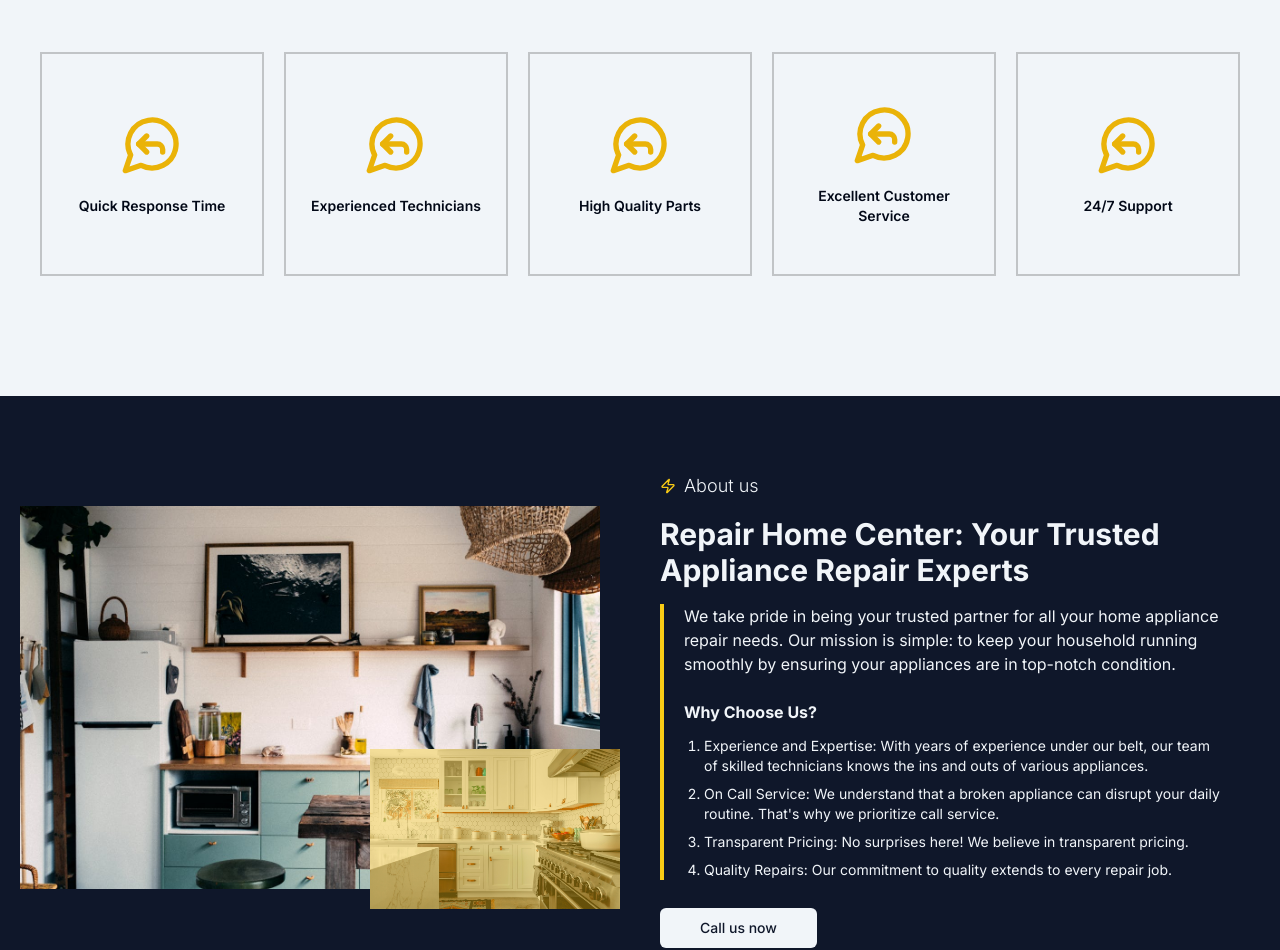
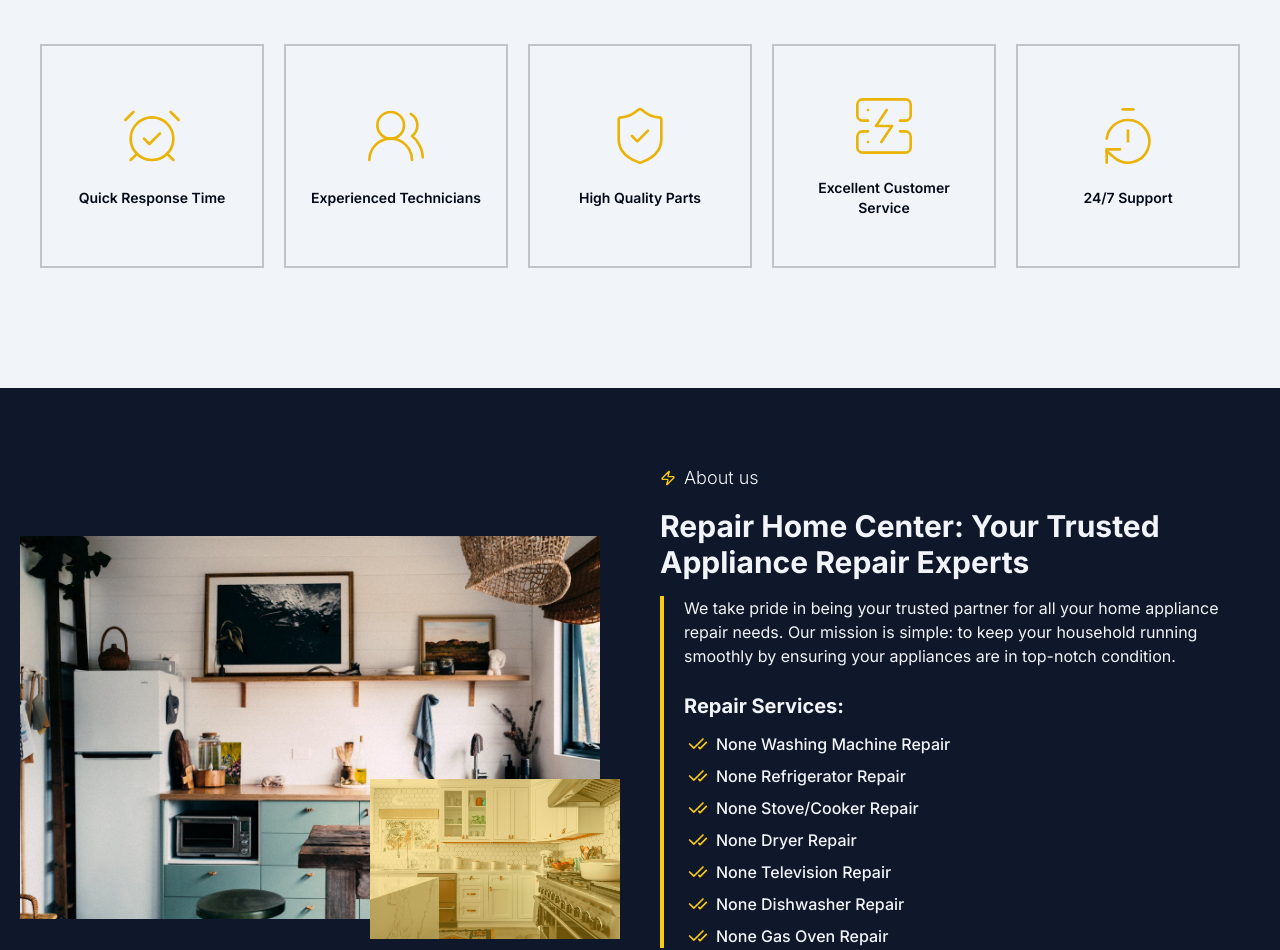
Before and after one commit to cyhammad/repair-home-center, a Next.js app: page / in a window 1280 px wide. Shown: the part 1373-2323 px from the top of the page. Built offline with nearby package versions, Linux system fonts and the light colour scheme.

Commit message:
updated stuff

```diff
--- a/app/globals.css
+++ b/app/globals.css
@@ -57,3 +57,7 @@
     @apply bg-background text-foreground;
   }
 }
+
+*{
+  overscroll-behavior: none;
+}
--- a/app/services-centers/bosch/page.jsx
+++ b/app/services-centers/bosch/page.jsx
@@ -14,7 +14,7 @@ const BoschPage = () => {
   return (
     <div className="flex flex-col">
       <BoschHeader />
-      <HeroSection company="bosch" />
+      <HeroSection company="bosch" title="Authorized Bosch Service Center:" />
       <StatsSection />
       <AboutSection company="bosch" />
       <ServicesSection />
--- a/app/services-centers/lg/page.jsx
+++ b/app/services-centers/lg/page.jsx
@@ -29,7 +29,7 @@ const LgPage = () => {
           </Link>
         }
       />
-      <HeroSection company="lg" />
+      <HeroSection company="lg" title="Authorized LG Service Center:" />
       <StatsSection />
       <WhyChooseUs />
       <AboutSection company="lg" />
--- a/app/services-centers/samsung/page.jsx
+++ b/app/services-centers/samsung/page.jsx
@@ -29,7 +29,7 @@ const SamsungPage = () => {
           </Link>
         }
       />
-      <HeroSection company="samsung" />
+      <HeroSection company="samsung" title="Authorized Samsung Service Center:" />
       <StatsSection />
       <WhyChooseUs />
       <AboutSection company="samsung" />
--- a/app/services-centers/siemens/page.jsx
+++ b/app/services-centers/siemens/page.jsx
@@ -29,7 +29,7 @@ const SiemensPage = () => {
           </Link>
         }
       />
-      <HeroSection company="siemens" />
+      <HeroSection company="siemens" title="Authorized Siemens Service Center:" />
       <StatsSection />
       <WhyChooseUs />
       <AboutSection company="siemens" />
--- a/components/AboutSection.jsx
+++ b/components/AboutSection.jsx
@@ -8,12 +8,14 @@ import {
   SheetTrigger,
 } from "@/components/ui/sheet";
 import { phoneNumber } from "@/lib/phone";
-import { Zap } from "lucide-react";
+import { CheckCheck, Zap } from "lucide-react";
 import Image from "next/image";
 import Link from "next/link";
 import React from "react";
 
 const AboutSection = ({ company = "none" }) => {
+  // Make first letter capital of company
+  const companyPascalCase = company.charAt(0).toUpperCase() + company.slice(1);
   return (
     <section
       id="about"
@@ -50,27 +52,37 @@ const AboutSection = ({ company = "none" }) => {
             top-notch condition.
             <br />
             <br />
-            <span className="font-bold">Why Choose Us?</span>
-            <ol className="flex list-decimal flex-col gap-2 px-5 pt-3 text-sm">
-              <li>
-                Experience and Expertise: With years of experience under our
-                belt, our team of skilled technicians knows the ins and outs of
-                various appliances.
+            <span className="text-xl font-bold">Repair Services:</span>
+            <ul className="flex flex-col gap-2 px-1 pt-3 font-medium">
+              <li className="flex items-center gap-2">
+                <CheckCheck className="h-5 w-5 text-yellow-400" />
+                {companyPascalCase} Washing Machine Repair
               </li>
-              <li>
-                On Call Service: We understand that a broken appliance can
-                disrupt your daily routine. That's why we prioritize call
-                service.
+              <li className="flex items-center gap-2">
+                <CheckCheck className="h-5 w-5 text-yellow-400" />
+                {companyPascalCase} Refrigerator Repair
               </li>
-              <li>
-                Transparent Pricing: No surprises here! We believe in
-                transparent pricing.
+              <li className="flex items-center gap-2">
+                <CheckCheck className="h-5 w-5 text-yellow-400" />
+                {companyPascalCase} Stove/Cooker Repair
               </li>
-              <li>
-                Quality Repairs: Our commitment to quality extends to every
-                repair job.
+              <li className="flex items-center gap-2">
+                <CheckCheck className="h-5 w-5 text-yellow-400" />
+                {companyPascalCase} Dryer Repair
               </li>
-            </ol>
+              <li className="flex items-center gap-2">
+                <CheckCheck className="h-5 w-5 text-yellow-400" />
+                {companyPascalCase} Television Repair
+              </li>
+              <li className="flex items-center gap-2">
+                <CheckCheck className="h-5 w-5 text-yellow-400" />
+                {companyPascalCase} Dishwasher Repair
+              </li>
+              <li className="flex items-center gap-2">
+                <CheckCheck className="h-5 w-5 text-yellow-400" />
+                {companyPascalCase} Gas Oven Repair
+              </li>
+            </ul>
           </div>
           <Sheet>
             <SheetTrigger asChild>
--- a/components/HeroSection.jsx
+++ b/components/HeroSection.jsx
@@ -4,7 +4,7 @@ import { Button } from "./ui/button";
 import Link from "next/link";
 import { phoneNumber } from "@/lib/phone";
 
-const HeroSection = ({ company = "none" }) => {
+const HeroSection = ({ company = "none", title }) => {
   return (
     <section
       className={`flex items-center justify-center ${company === "none" ? "bg-[url('/hero-bg.jpg')]" : "border-b border-black/20 bg-white"} bg-cover bg-fixed bg-center px-5 py-20`}
@@ -13,9 +13,12 @@ const HeroSection = ({ company = "none" }) => {
         <div className="grid lg:grid-cols-7 lg:items-center lg:gap-x-8 xl:gap-x-12">
           <div className="lg:col-span-3">
             <h1 className="scroll-m-20 text-4xl font-extrabold tracking-tight lg:text-5xl">
-              Reliable, and Affordable Home Appliance Repairs
+              {title || "Authorized Service Center:"} <br />
+              <span className="text-black/40">
+                Official Home Appliance Repairs
+              </span>
             </h1>
-            <p className="mt-3 py-5 text-xl text-muted-foreground">
+            <p className="mt-3 py-5 text-muted-foreground">
               We understand the importance of a smoothly functioning home. When
               your appliances break down, it disrupts your daily life. Our team
               of skilled technicians is dedicated to restoring your appliances
--- a/components/WhyChooseUs.jsx
+++ b/components/WhyChooseUs.jsx
@@ -1,4 +1,4 @@
-import { Boxes, MessageCircleReply } from "lucide-react";
+import { AlarmClockCheck, Boxes, Clock, MessageCircleReply, ServerCrash, ShieldCheck, TimerReset, UsersRound } from "lucide-react";
 
 const WhyChooseUs = () => {
   return (
@@ -21,26 +21,26 @@ const WhyChooseUs = () => {
           Center for reliable, hassle-free repairs.
         </span>
         <div className="flex flex-wrap items-center justify-center gap-5 py-10">
-          <div className="flex h-56 w-56 cursor-pointer flex-col items-center justify-center gap-5 border-2 border-black/20 p-5 transition-all duration-200 ease-in-out hover:border-yellow-400">
-            <MessageCircleReply className="h-16 w-16 text-yellow-500" />
+          <div className="flex h-52 w-32 cursor-pointer flex-col items-center justify-center gap-5 border-2 border-black/20 p-5 transition-all duration-200 ease-in-out hover:border-yellow-400 md:h-56 md:w-56">
+            <AlarmClockCheck className="h-16 w-16 text-yellow-500" strokeWidth={1} />
             <h1 className="text-sm font-semibold">Quick Response Time</h1>
           </div>
-          <div className="flex h-56 w-56 cursor-pointer flex-col items-center justify-center gap-5 border-2 border-black/20 p-5 transition-all duration-200 ease-in-out hover:border-yellow-400">
-            <MessageCircleReply className="h-16 w-16 text-yellow-500" />
+          <div className="flex h-52 w-32 cursor-pointer flex-col items-center justify-center gap-5 border-2 border-black/20 p-5 transition-all duration-200 ease-in-out hover:border-yellow-400 md:h-56 md:w-56">
+            <UsersRound className="h-16 w-16 text-yellow-500" strokeWidth={1} />
             <h1 className="text-sm font-semibold">Experienced Technicians</h1>
           </div>
-          <div className="flex h-56 w-56 cursor-pointer flex-col items-center justify-center gap-5 border-2 border-black/20 p-5 transition-all duration-200 ease-in-out hover:border-yellow-400">
-            <MessageCircleReply className="h-16 w-16 text-yellow-500" />
+          <div className="flex h-52 w-32 cursor-pointer flex-col items-center justify-center gap-5 border-2 border-black/20 p-5 transition-all duration-200 ease-in-out hover:border-yellow-400 md:h-56 md:w-56">
+            <ShieldCheck className="h-16 w-16 text-yellow-500" strokeWidth={1} />
             <h1 className="text-sm font-semibold">High Quality Parts</h1>
           </div>
-          <div className="flex h-56 w-56 cursor-pointer flex-col items-center justify-center gap-5 border-2 border-black/20 p-5 transition-all duration-200 ease-in-out hover:border-yellow-400">
-            <MessageCircleReply className="h-16 w-16 text-yellow-500" />
+          <div className="flex h-52 w-32 cursor-pointer flex-col items-center justify-center gap-5 border-2 border-black/20 p-5 transition-all duration-200 ease-in-out hover:border-yellow-400 md:h-56 md:w-56">
+            <ServerCrash className="h-16 w-16 text-yellow-500" strokeWidth={1} />
             <h1 className="text-sm font-semibold">
               Excellent Customer Service
             </h1>
           </div>
-          <div className="flex h-56 w-56 cursor-pointer flex-col items-center justify-center gap-5 border-2 border-black/20 p-5 transition-all duration-200 ease-in-out hover:border-yellow-400">
-            <MessageCircleReply className="h-16 w-16 text-yellow-500" />
+          <div className="flex h-52 w-32 cursor-pointer flex-col items-center justify-center gap-5 border-2 border-black/20 p-5 transition-all duration-200 ease-in-out hover:border-yellow-400 md:h-56 md:w-56">
+            <TimerReset className="h-16 w-16 text-yellow-500" strokeWidth={1} />
             <h1 className="text-sm font-semibold">24/7 Support</h1>
           </div>
         </div>
```
